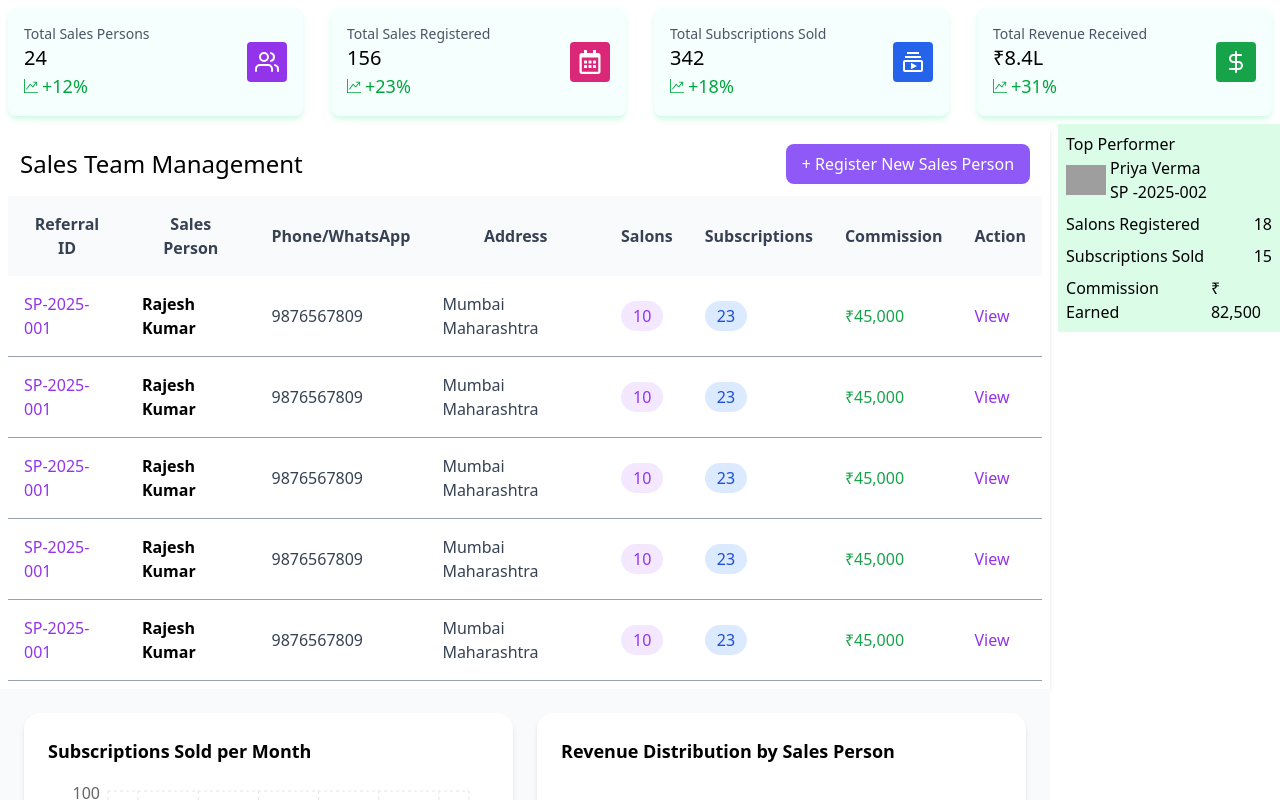
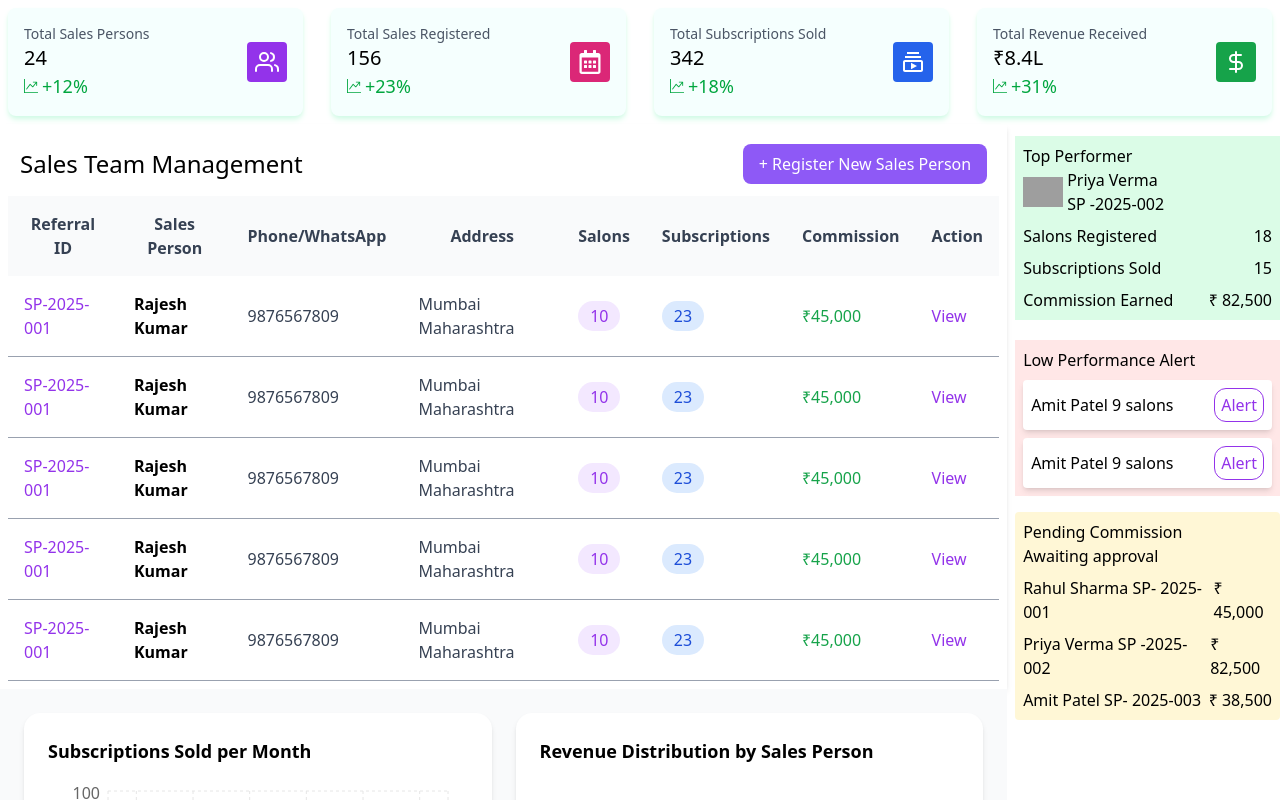
Before and after one commit to sureshjoshi88/salon-web, a React (Vite) app: page /superadmin in a window 1280 px wide. Shown: the top 800 px of the page. Built offline with nearby package versions, Linux system fonts and the light colour scheme; grey boxes are pictures that could not be loaded.

Commit message:
feat: add SuperAdminLowPerformance and SuperAdminPending components to enhance performance tracking

```diff
--- a/src/components/layout/superAdminLayout/SuperAdminLayout.jsx
+++ b/src/components/layout/superAdminLayout/SuperAdminLayout.jsx
@@ -3,6 +3,8 @@ import SuperAdminHeader from '../../page/superAdmin/SuperAdminHeader'
 import SuperAdminSalesMember from '../../page/superAdmin/SuperAdminSalesMember'
 import SuperAdminGraph from '../../page/superAdmin/SuperAdminGraph'
 import SuperAdminPerformance from '../../page/superAdmin/SuperAdminPerformance'
+import SuperAdminLowPerformance from '../../page/superAdmin/SuperAdminLowPerformance'
+import SuperAdminPending from '../../page/superAdmin/SuperAdminPending'
 
 const SuperAdminLayout = () => {
   return (
@@ -13,8 +15,10 @@ const SuperAdminLayout = () => {
                   <SuperAdminSalesMember />
             <SuperAdminGraph />
             </div>
-            <div>
+            <div className='mt-3'>
                 <SuperAdminPerformance/>
+                <SuperAdminLowPerformance/>
+                <SuperAdminPending/>
             </div>
 
           </div>
--- /dev/null
+++ b/src/components/page/superAdmin/SuperAdminLowPerformance.jsx
@@ -0,0 +1,21 @@
+import React from 'react'
+
+const SuperAdminLowPerformance = () => {
+    return (
+        <div className='p-2 bg-[#FFE7E7] mt-5'>
+            <p>Low Performance Alert</p>
+            <div className='bg-white p-2 rounded mt-2 shadow-md flex justify-between items-center'>
+                <p>Amit Patel
+                    9 salons</p>
+                <button className='border border-[var(--primary)] text-[var(--primary)] rounded-xl px-1.5 p-1'>Alert</button>
+            </div>
+            <div className='bg-white p-2 rounded mt-2 shadow-md flex justify-between items-center'>
+                <p>Amit Patel
+                    9 salons</p>
+                <button className='border border-[var(--primary)] text-[var(--primary)] rounded-xl px-1.5 p-1'>Alert</button>
+            </div>
+        </div>
+    )
+}
+
+export default SuperAdminLowPerformance
--- /dev/null
+++ b/src/components/page/superAdmin/SuperAdminPending.jsx
@@ -0,0 +1,32 @@
+import React from 'react'
+
+const SuperAdminPending = () => {
+    return (
+        <div className='bg-[#FFF7D6] p-2 rounded mt-4'>
+            <div>
+                <p>Pending Commission</p>
+                <p>Awaiting approval</p>
+
+                <div>
+                    <div className='flex justify-between items-center mt-2'>
+                        <p>Rahul Sharma
+                            SP- 2025-001</p>
+                        <p>₹ 45,000</p>
+                    </div>
+                    <div className='flex justify-between items-center mt-2'>
+                        <p>Priya Verma
+                            SP -2025-002</p>
+                        <p>₹ 82,500</p>
+                    </div>
+                    <div className='flex justify-between items-center mt-2'>
+                        <p>Amit Patel
+                            SP- 2025-003</p>
+                        <p>₹ 38,500</p>
+                    </div>
+                </div>
+            </div>
+        </div>
+    )
+}
+
+export default SuperAdminPending
```
